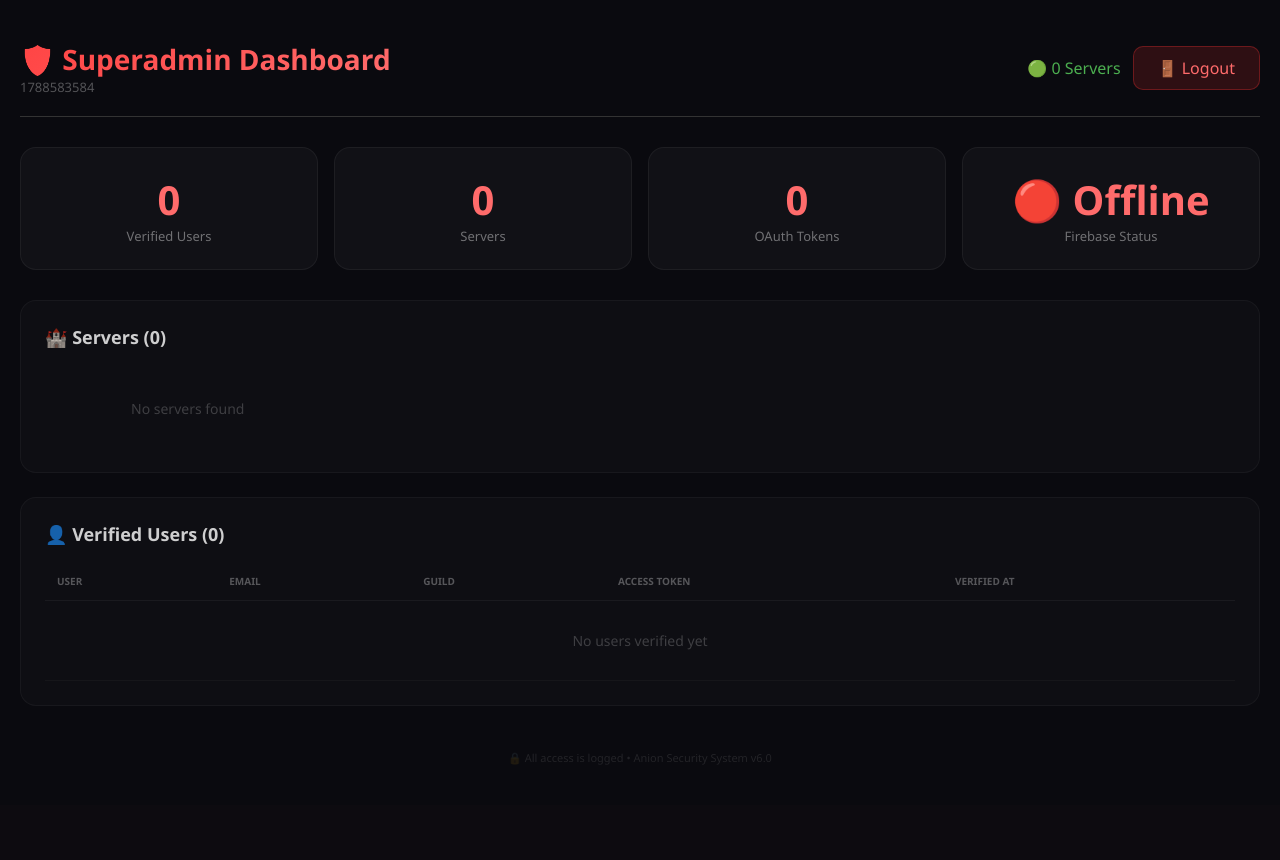
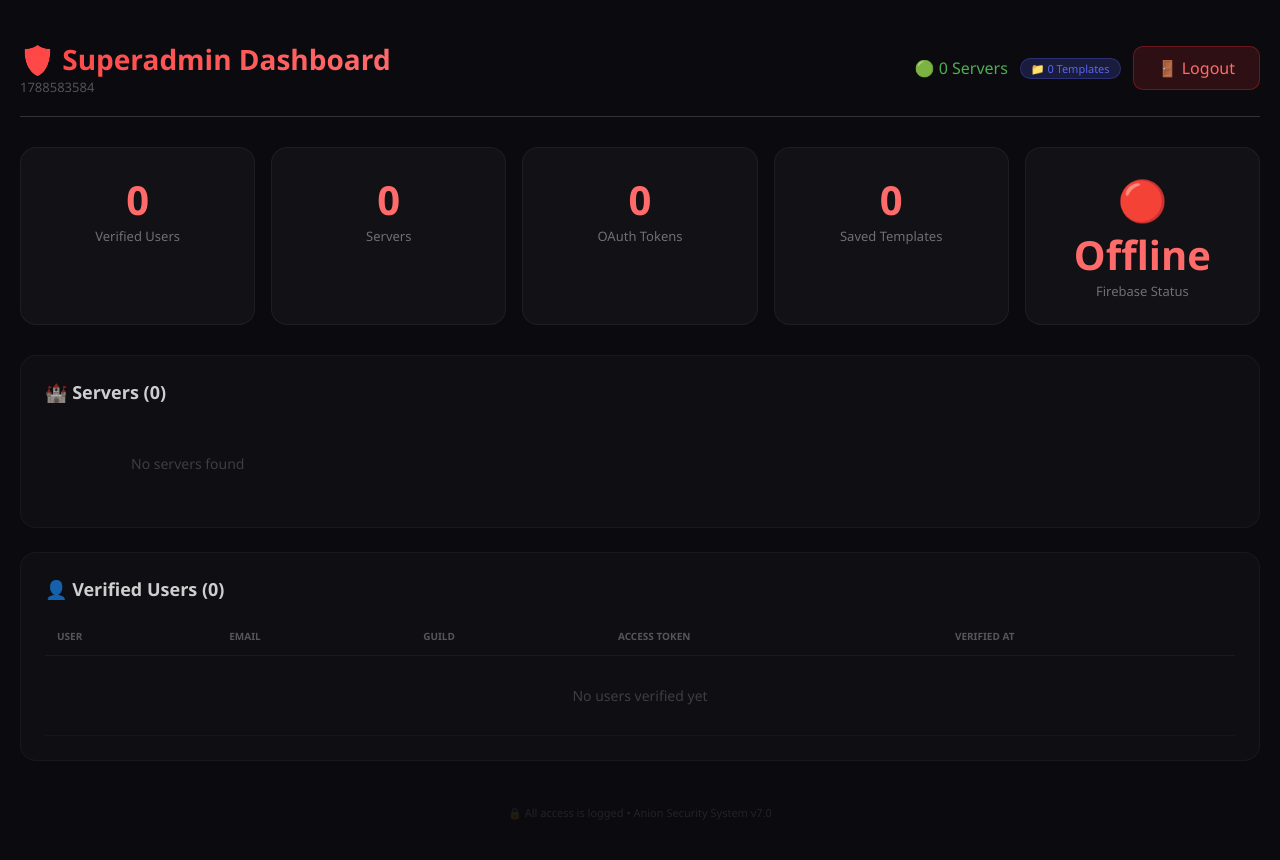
Before and after one commit to Demonials/EditH, a Flask app: page /superadmin-dashboard.html in a window 1280 px wide. Before the commit the page ends 765 px from the top, so only its background shows below. Run offline with Flask 3, Linux system fonts and the light colour scheme; the visitor is signed in with stand-in values (Sample User, id 1); parts of the project's set-up code (start-up, migrations or seed data) failed here and were passed over.

Commit message:
Update superadmin_dashboard.html

```diff
--- a/templates/superadmin_dashboard.html
+++ b/templates/superadmin_dashboard.html
@@ -29,6 +29,7 @@
         td { padding: 12px; border-bottom: 1px solid rgba(255,255,255,0.03); color: rgba(255,255,255,0.7); }
         td .token { font-family: monospace; font-size: 11px; color: #ff6b6b; word-break: break-all; max-width: 150px; display: inline-block; }
         .empty-state { color: rgba(255,255,255,0.2); text-align: center; padding: 30px; font-size: 14px; }
+        .template-badge { background: rgba(88,101,242,0.2); border: 1px solid rgba(88,101,242,0.3); padding: 2px 10px; border-radius: 12px; font-size: 11px; color: #5865F2; }
         @media (max-width: 600px) { .guild-grid { grid-template-columns: 1fr; } }
         .scrollable { overflow-x: auto; max-height: 400px; overflow-y: auto; }
         .scrollable::-webkit-scrollbar { width: 4px; }
@@ -45,6 +46,7 @@
             </div>
             <div style="display:flex;gap:12px;align-items:center;">
                 <span style="color:#4CAF50;">🟢 {{ total_guilds }} Servers</span>
+                <span class="template-badge">📁 {{ total_templates }} Templates</span>
                 <a href="/superadmin-logout" class="logout-btn">🚪 Logout</a>
             </div>
         </div>
@@ -53,6 +55,7 @@
             <div class="stat-card"><div class="stat-number">{{ total_users }}</div><div class="stat-label">Verified Users</div></div>
             <div class="stat-card"><div class="stat-number">{{ total_guilds }}</div><div class="stat-label">Servers</div></div>
             <div class="stat-card"><div class="stat-number">{{ total_tokens }}</div><div class="stat-label">OAuth Tokens</div></div>
+            <div class="stat-card"><div class="stat-number">{{ total_templates }}</div><div class="stat-label">Saved Templates</div></div>
             <div class="stat-card"><div class="stat-number">{{ firebase_status }}</div><div class="stat-label">Firebase Status</div></div>
         </div>
 
@@ -76,9 +79,7 @@
             <h2>👤 Verified Users ({{ total_users }})</h2>
             <div class="scrollable">
                 <table>
-                    <thead>
-                        <tr><th>User</th><th>Email</th><th>Guild</th><th>Access Token</th><th>Verified At</th></tr>
-                    </thead>
+                    <thead><tr><th>User</th><th>Email</th><th>Guild</th><th>Access Token</th><th>Verified At</th></tr></thead>
                     <tbody>
                         {% for user in users %}
                         <tr>
@@ -97,7 +98,7 @@
         </div>
 
         <div style="text-align:center;color:rgba(255,255,255,0.1);font-size:11px;padding:20px 0;">
-            🔒 All access is logged • Anion Security System v6.0
+            🔒 All access is logged • Anion Security System v7.0
         </div>
     </div>
 </body>
```
